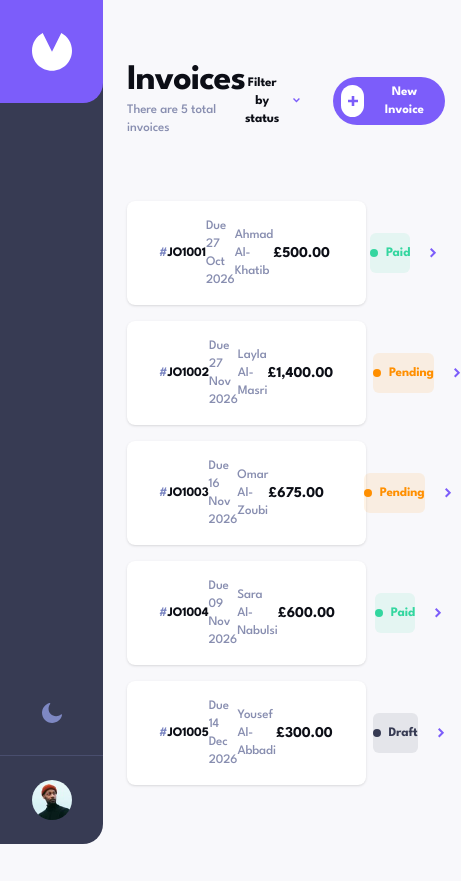
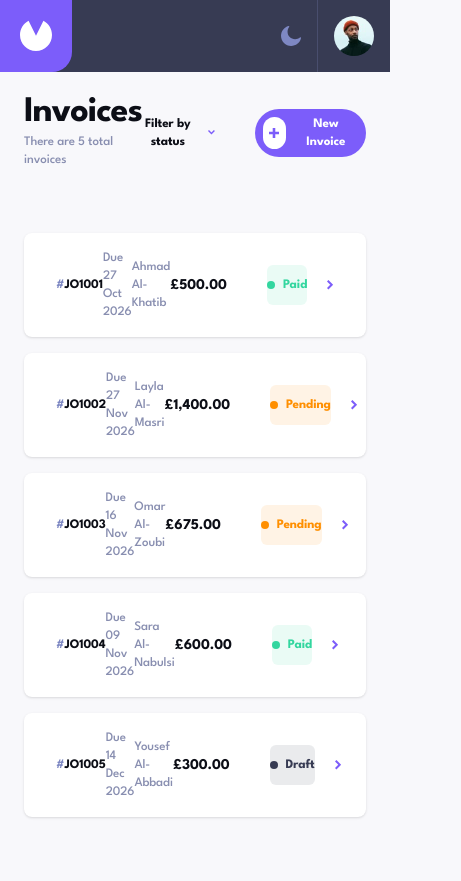
Before and after one commit to obadajaber/invoice-app, a React (Vite) app: page / in a window 390 px wide. Shown: the whole page, 461 px wide, since content can reach past the window. Before the commit the page ends 849 px from the top, so only its background shows below. Built offline with nearby package versions, Linux system fonts and the light colour scheme.

Commit message:
resp sidebar

```diff
--- a/src/App.tsx
+++ b/src/App.tsx
@@ -11,7 +11,7 @@ export default function App() {
 
     <div className="min-h-screen bg-page dark:bg-dark-bg">
       <Sidebar theme={theme} onToggleTheme={toggleTheme} />
-      <main className="mx-auto w-full max-w-182.5 px-6 py-16 pl-31.75">
+      <main className="mx-auto w-full max-w-182.5 px-6 pt-24 pb-16 pl-6 md:pt-26 lg:py-16 lg:pl-31.75">
         <Routes>
           <Route path="/" element={<InvoicesPage />} />
           <Route path="/invoices/:id" element={<InvoiceDetailPage />} />
--- a/src/components/Sidebar.tsx
+++ b/src/components/Sidebar.tsx
@@ -7,19 +7,19 @@ type Props = { theme: "light" | "dark"; onToggleTheme: () => void };
 
 export default function Sidebar({ theme, onToggleTheme }: Props) {
   return (
-    <aside className="fixed inset-y-0 left-0 z-30 flex w-25.75 flex-col rounded-r-[20px] bg-sidebar dark:bg-dark-1">
+    <aside className="fixed top-0 left-0 right-0 z-30 flex h-18 w-full flex-row bg-sidebar dark:bg-dark-1 md:h-20 lg:inset-y-0 lg:right-auto lg:h-auto lg:w-25.75 lg:flex-col lg:rounded-r-[20px]">
       {/* القسم العلوي : المربع البنفسجي الي ورا الشعار*/}
-      <div className="flex h-25.75 items-center justify-center rounded-br-[20px] bg-primary">
-        <img src={logo} alt="Invoice app logo" className="h-10 w-10" />
+      <div className="flex h-18 w-18 shrink-0 items-center justify-center rounded-br-[20px] bg-primary md:h-20 md:w-20 lg:h-25.75 lg:w-full">
+        <img src={logo} alt="Invoice app logo" className="h-8 w-8 lg:h-10 lg:w-10" />
       </div>
 
       {/* القسم السفلي : القمر/الشمس و الصورة والفاصل */}
-      <div className="mt-auto flex flex-col items-center">
+      <div className="ml-auto flex flex-row items-center lg:ml-0 lg:mt-auto lg:flex-col">
         <button
           type="button"
           aria-label="Toggle theme"
           onClick={onToggleTheme}
-          className="p-8"
+          className="p-4 lg:p-8"
         >
           {theme === "dark" ? (
             <img src={sun} alt="" className="h-5 w-5" />
@@ -28,7 +28,7 @@ export default function Sidebar({ theme, onToggleTheme }: Props) {
           )}
         </button>
 
-        <div className="flex w-full justify-center border-t border-[#494E6E] p-6">
+        <div className="flex justify-center border-l border-[#494E6E] p-4 lg:w-full lg:border-l-0 lg:border-t lg:p-6">
           <img
             src={avatar}
             alt="User avatar"
```
